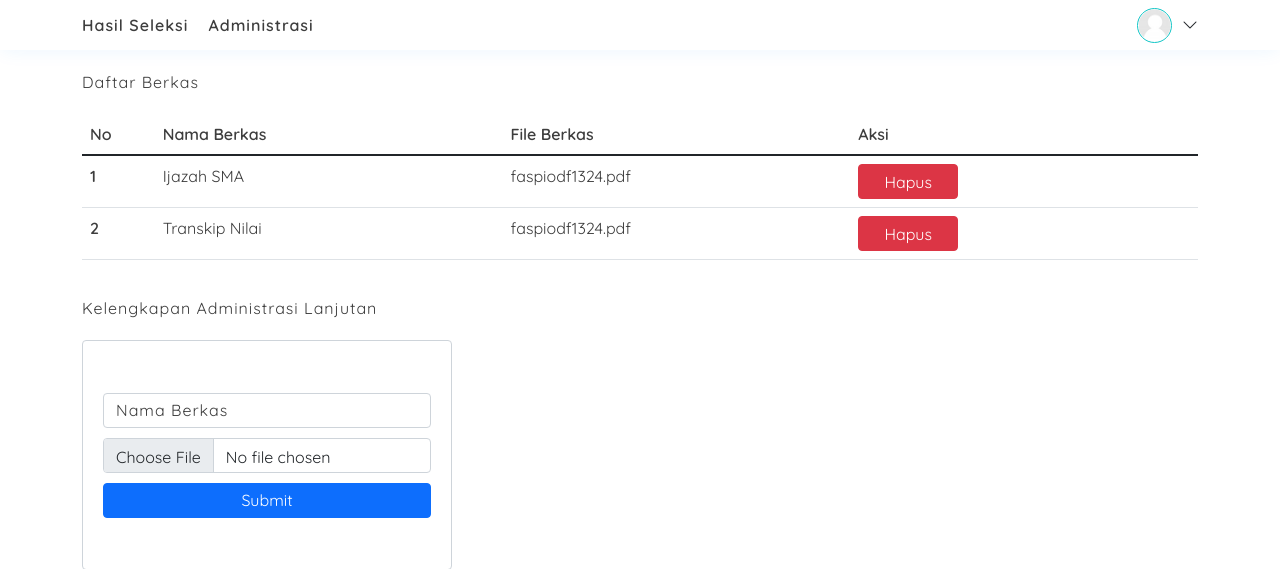
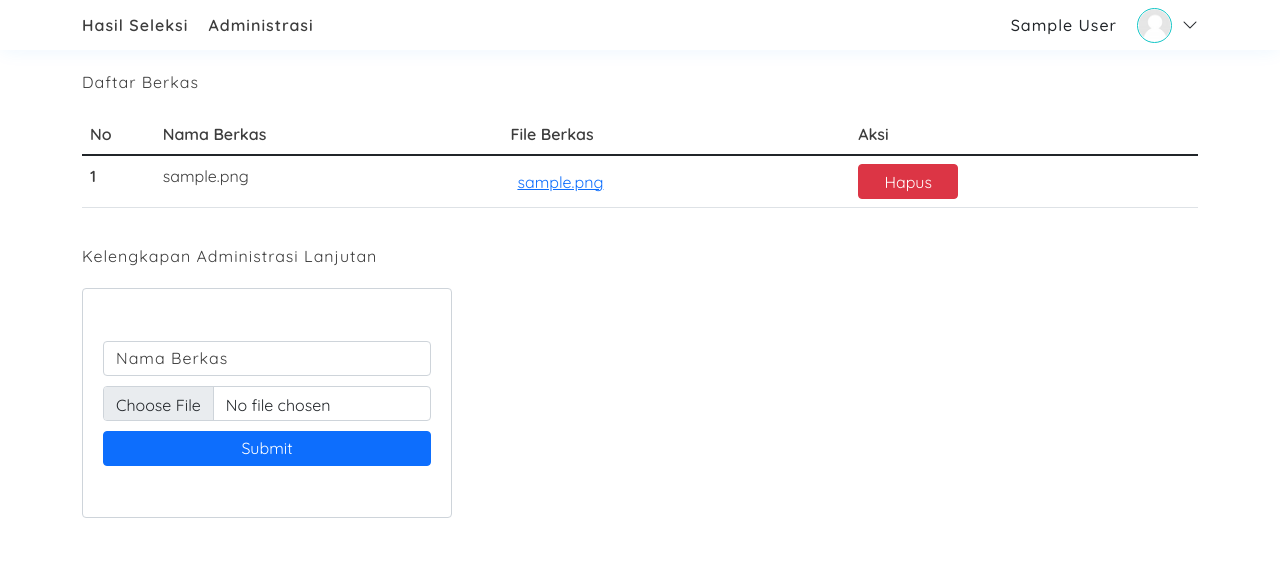
Before and after one commit to faisalProject/ppdb, a PHP site: page /administration-advanced.php in a window 1280 px wide. Shown: the top 569 px of the page. Run offline with PHP 8.4, Linux system fonts and the light colour scheme; the visitor is signed in with stand-in values (Sample User, id 1); tables that the repository leaves empty or names only in its code hold one stand-in row (Sample ...); some libraries are stand-ins or nearby versions.

Commit message:
partial update

```diff
--- a/administration-advanced.php
+++ b/administration-advanced.php
@@ -35,6 +35,9 @@
         }
     }
 
+    $result = $db->show($conn, "SELECT * FROM registration_file rf
+    LEFT JOIN registration r ON rf.registration_id = r.id WHERE user_id = '$user_id'");
+
     // heeader
     require 'layouts/header-user.php';
 
@@ -54,21 +58,20 @@
                         </tr>
                         </thead>
                         <tbody class="table-group-divider">
+                            <?php $i = 1 ?>
+                            <?php foreach ( $result as $r ) : ?>
                                 <tr>
-                            <th scope="row">1</th>
-                            <td>Ijazah SMA</td>
-                            <td>faspiodf1324.pdf</td>
-                            <td><a href="#" class="btn btn-danger">Hapus</a></td>
+                                    <th scope="row"><?= $i ?></th>
+                                    <td><?= $r['file_name'] ?></td>
+                                    <td><a href="<?= 'uploads/' . $r['file'] ?>" target="_blank"><?= $r['file'] ?></a></td>
+                                    <td><a href="#" onclick="deleteFile(<?= $r['id'] ?>)" class="btn btn-danger">Hapus</a></td>
                                 </tr>
-                        <tr>
-                            <th scope="row">2</th>
-                            <td>Transkip Nilai</td>
-                            <td>faspiodf1324.pdf</td>
-                            <td><a href="#" class="btn btn-danger">Hapus</a></td>
-                        </tr>
+                            <?php $i++ ?>
+                            <?php endforeach; ?>
                         </tbody>
                     </table>
                 </div>
+            <?php endif; ?>
 
             <p>Kelengkapan Administrasi Lanjutan</p>
 
--- a/administration.php
+++ b/administration.php
@@ -34,6 +34,8 @@
                     })
                 </script>
             ";
+
+            header("Location: administration-advanced.php");
         }
     }
 
--- a/layouts/footer.php
+++ b/layouts/footer.php
@@ -24,5 +24,32 @@
     <script src="https://cdn.jsdelivr.net/npm/bootstrap@5.2.3/dist/js/bootstrap.bundle.min.js" integrity="sha384-kenU1KFdBIe4zVF0s0G1M5b4hcpxyD9F7jL+jjXkk+Q2h455rYXK/7HAuoJl+0I4" crossorigin="anonymous"></script>
     <script src="https://cdn.jsdelivr.net/npm/sweetalert2@11"></script>
     <script src="main.js"></script>
+    <script type="text/javascript">
+      var deleteFile = (id) => {
+        Swal.fire({
+            title: 'Apakah kamu yakin?',
+            html: '<p>Ingin menghapus file ini!</p>',
+            icon: 'question',
+            showCancelButton: true,
+            confirmButtonColor: '#3085d6',
+            cancelButtonColor: '#d33',
+            confirmButtonText: 'Ya',
+            cancelButtonText: 'Tidak',
+        }).then(( result ) => {
+            if ( result.isConfirmed ) {
+                window.location.href = 'delete_file.php?id=' + id;
+                Swal.fire({
+                    icon: 'success',
+                    title: 'Berhasil',
+                    html: '<p>File behasil dihapus!</p>',
+                    showConfirmButton: false,
+                    timer: 2000
+                })
+            } else {
+                Swal.fire('Batal', 'Tidak jadi menghapus file', 'info');
+            }
+        })
+    }
+    </script>
   </body>
 </html>
--- a/layouts/header-user.php
+++ b/layouts/header-user.php
@@ -29,6 +29,7 @@
                 <a href="administration.php">Administrasi</a>
             </div>
             <div class="right">
+                <p><?= $_SESSION['name'] ?></p>
                 <div class="profile">
                     <div class="image">
                         <img src="images/f2.png" alt="">
--- a/main.css
+++ b/main.css
@@ -45,6 +45,11 @@ body.active {
 .navbar-admin > .container > .left {
     display: flex;
     gap: 20px;
+    align-items: center;
+}
+
+.navbar > .container > .right > p {
+    margin-bottom: 0 !important;
 }
 
 .navbar > .container > .left > a,
@@ -162,7 +167,8 @@ body.active {
     gap: 10px;
 }
 
-.navbar-landing-page > .container > .right > a {
+.navbar-landing-page > .container > .right > a,
+.navbar > .container > .right > p {
     display: flex;
     justify-content: center;
     align-items: center;
```
Also changed, not shown: other parts of administration-advanced.php (+1 -0 lines), other parts of main.css (+2 -1 lines), delete_file.php (added, +36 -0 lines), libraries/conn.php (+11 -0 lines). Lines whose indentation alone changed are shown as unchanged.
